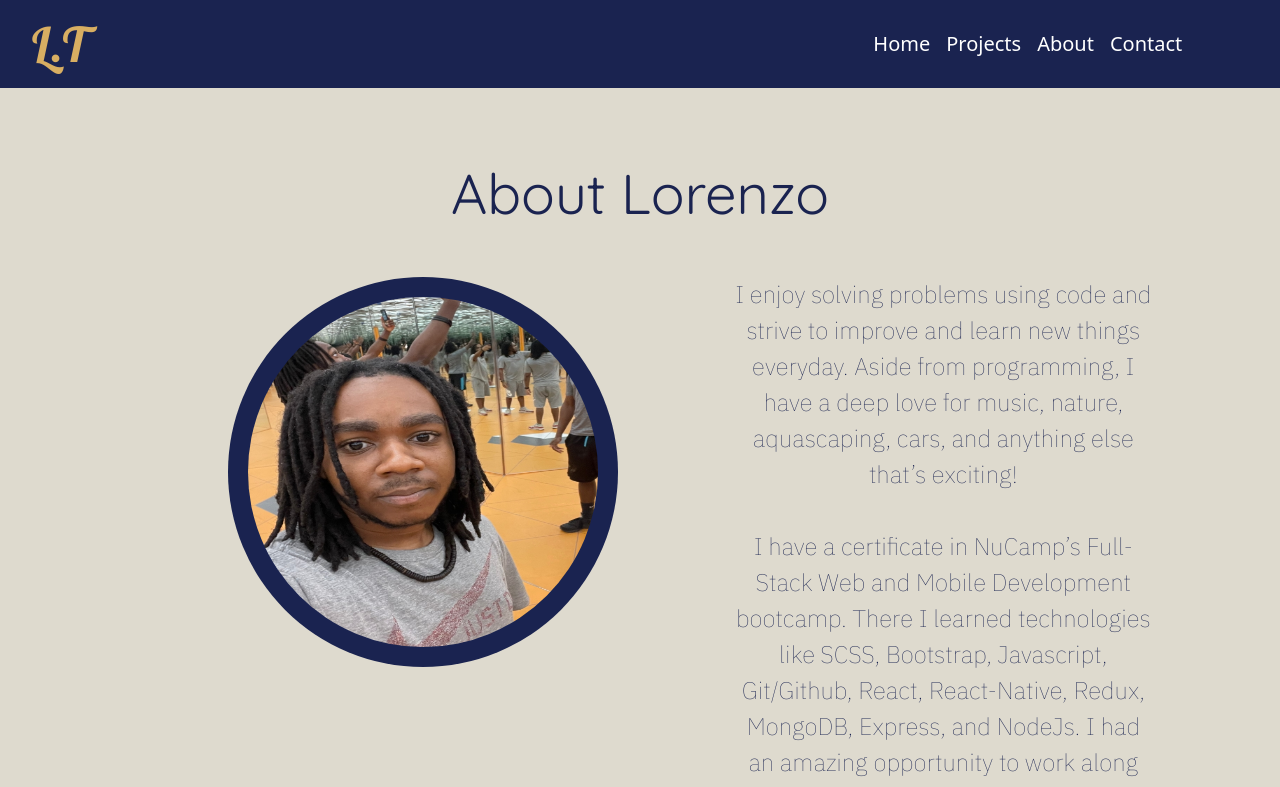
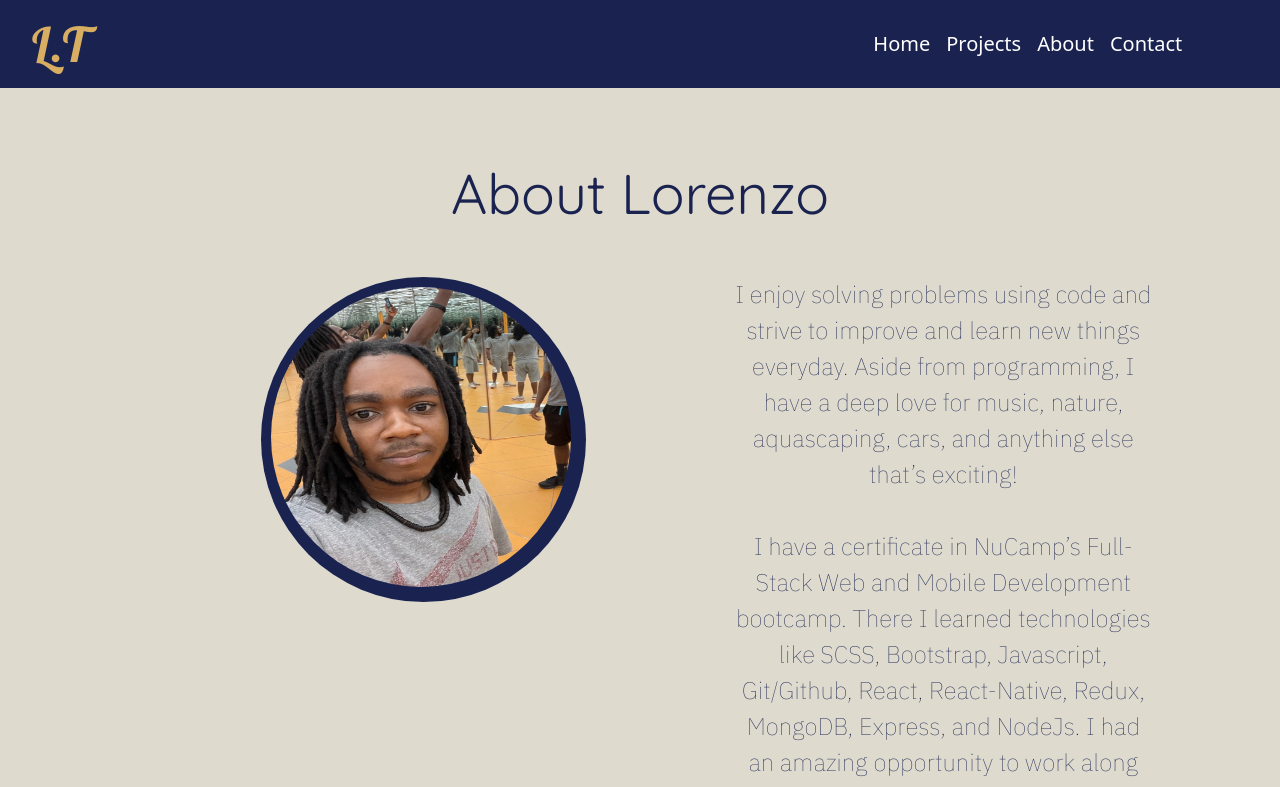
Before and after one commit to Renz757/React-Portfoilo, a React (Create React App) app: page /about in a window 1280 px wide. Shown: the top 787 px of the page. Built offline with nearby package versions, Linux system fonts and the light colour scheme.

Commit message:
added breakpoints for profile picture

```diff
--- a/src/styles/_About.scss
+++ b/src/styles/_About.scss
@@ -23,19 +23,50 @@
     }
 
     .profilePictureContainer {
-
-        width: 390px;
-        height: 390px;
         background-color: $DarkBlue;
         border-radius: 50%;
-        margin: 0 auto 40px auto;
-
+        margin: 0 auto 20px auto;
 
         .profilePicture {
-            width: 350px;
-            height: 350px;
             border-radius: 50%;
-            margin: 20px 0px 0px 20px;
+            margin: 10px 0px 0px 10px;
         }
     }
+
+    @media screen and (min-width: 200px) {
+        .profilePictureContainer {
+            width: 175px;
+            height: 175px;
+
+            .profilePicture {
+                width: 150px;
+                height: 150px;
+            }
+        }
+    }
+
+    @media screen and (min-width: 600px) {
+        .profilePictureContainer {
+            width: 280px;
+            height: 280px;
+
+            .profilePicture {
+                width: 260px;
+                height: 260px;
+            }
+        }
+    }
+
+    @media screen and (min-width: 900px) {
+        .profilePictureContainer {
+            width: 325px;
+            height: 325px;
+
+            .profilePicture {
+                width: 300px;
+                height: 300px;
+            }
+        }
+    }
+
 }
```
